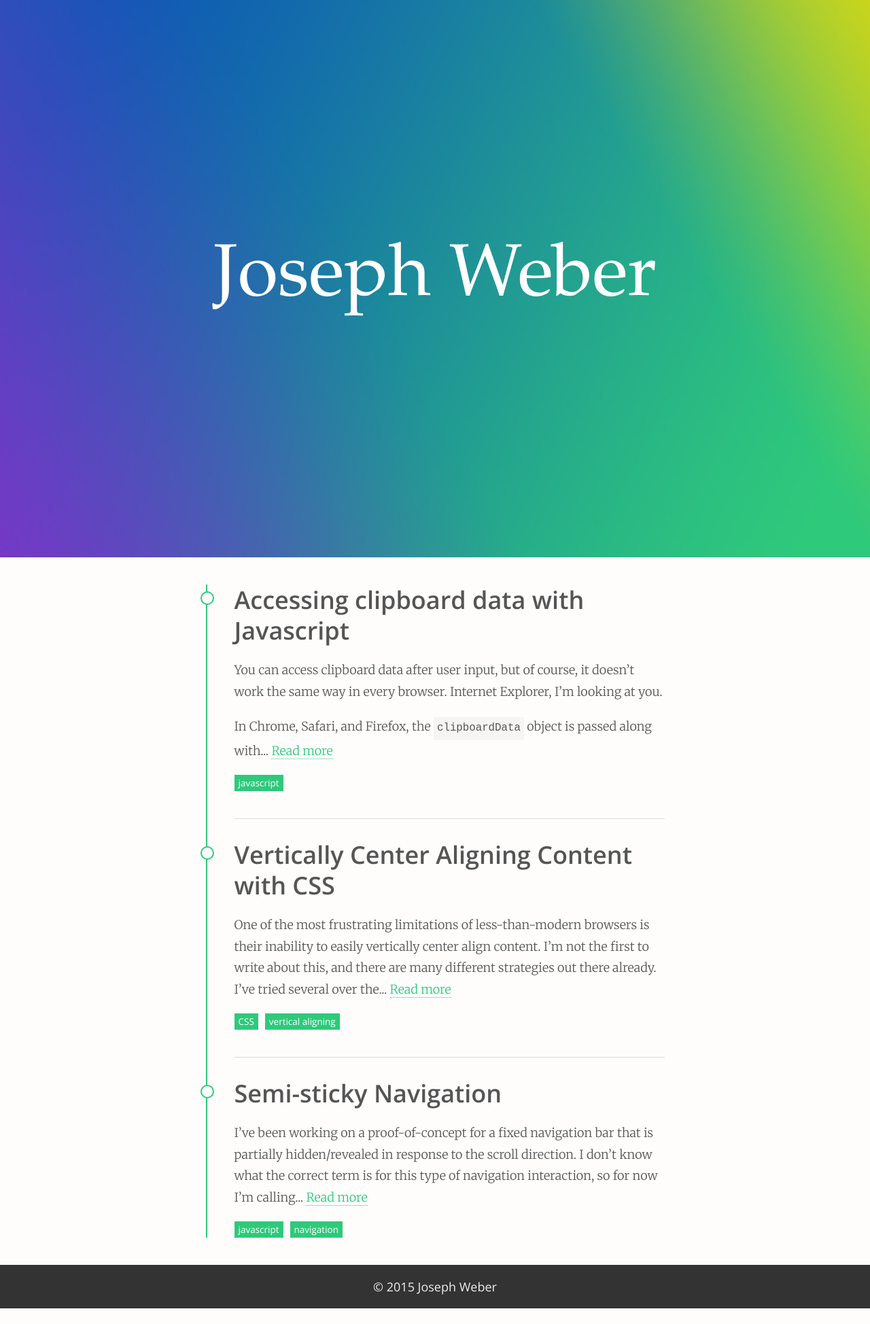
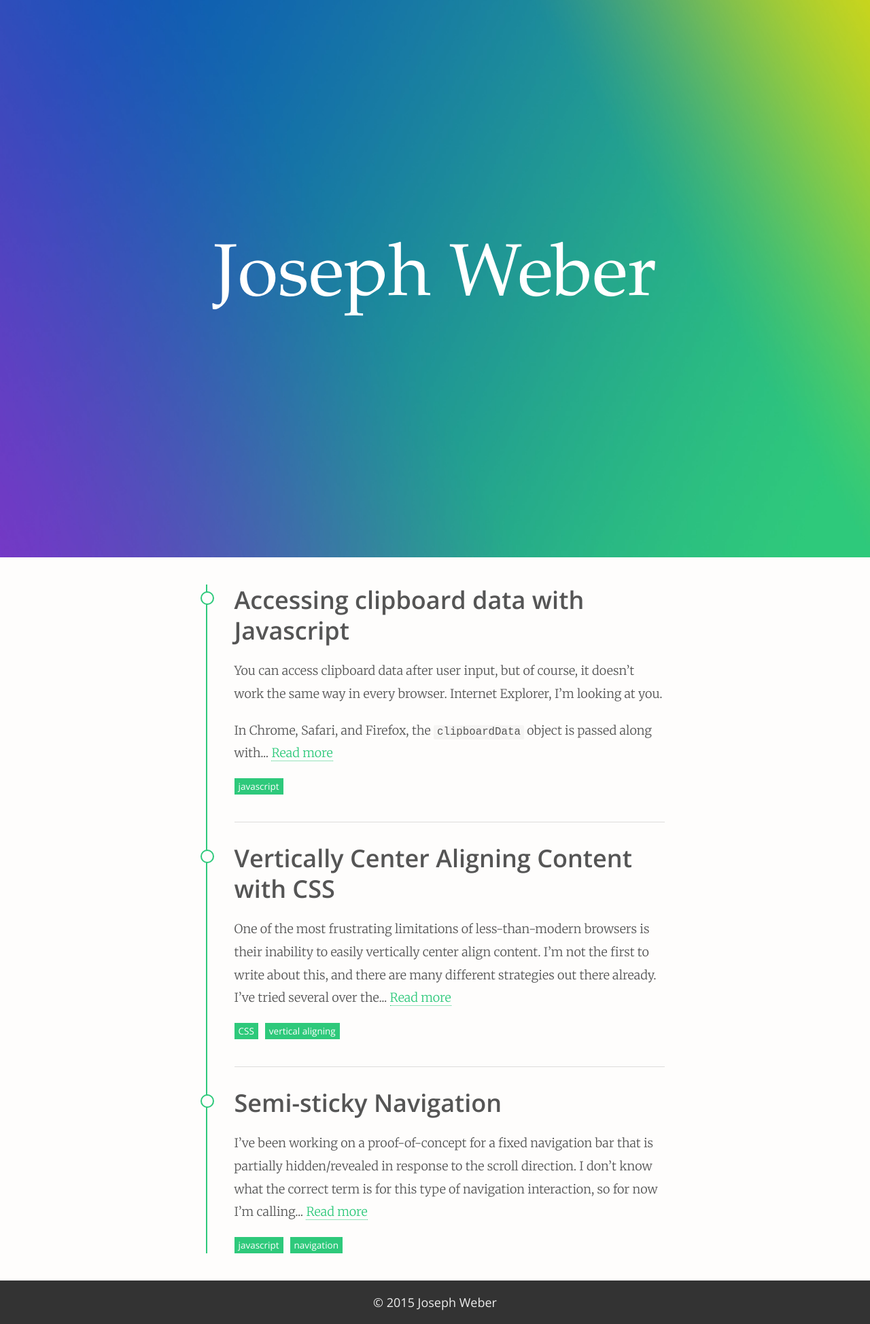
Before and after one commit to wosephjeber/wosephjeber.github.io, a Jekyll site: the page built from index.html, in a window 1280 px wide. Shown: the whole page at 68% size. Built offline with Jekyll 4.4.1, drawn with Linux system fonts in a browser that asks for light colours; before the commit the page ends 1925 px from its top, so only the background shows below that.

Commit message:
Tweak line heights

```diff
--- a/_sass/_typography.scss
+++ b/_sass/_typography.scss
@@ -65,6 +65,10 @@
   margin-top: 20px;
   margin-bottom: 20px;
 
+  @media (min-width: 30em) {
+    line-height: 1.875;
+  }
+
   a {
     color: $green;
     border-bottom: dotted 1px $green;
@@ -105,6 +109,7 @@
   background-color: #f6f5f4;
   color: #555;
   margin: 0;
+  line-height: 1;
   border-radius: 2px;
   font-size: .875em;
   display: inline-block;
```
